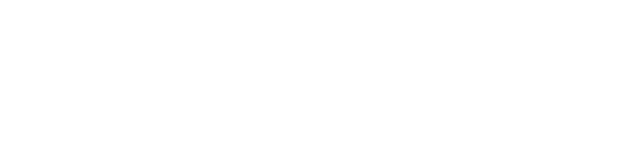
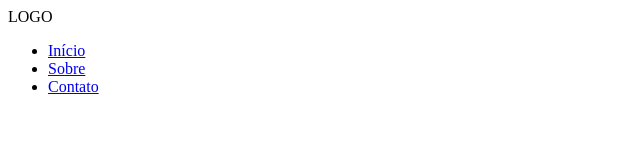
Before and after one commit to freitasbm16/fs15-html-aula6, a plain HTML site: page index.html in a window 1280 px wide. Shown: the whole page, without its empty margins (0-640 px from the left). Drawn offline with Linux system fonts and the light colour scheme.

Commit message:
Iniciando criando um menu

```diff
--- a/index.html
+++ b/index.html
@@ -6,6 +6,16 @@
     <title>AULA 6 GITHUB - 08/04/2024</title>
 </head>
 <body>
+    <header>
+        <div class="logo">LOGO</div>
+        <nav>
+            <ul>
+                <li><a href="#">Início</a></li>
+                <li><a href="#">Sobre</a></li>
+                <li><a href="#">Contato</a></li>
+            </ul>
+        </nav>
+    </header>
 
 </body>
 </html>
```
